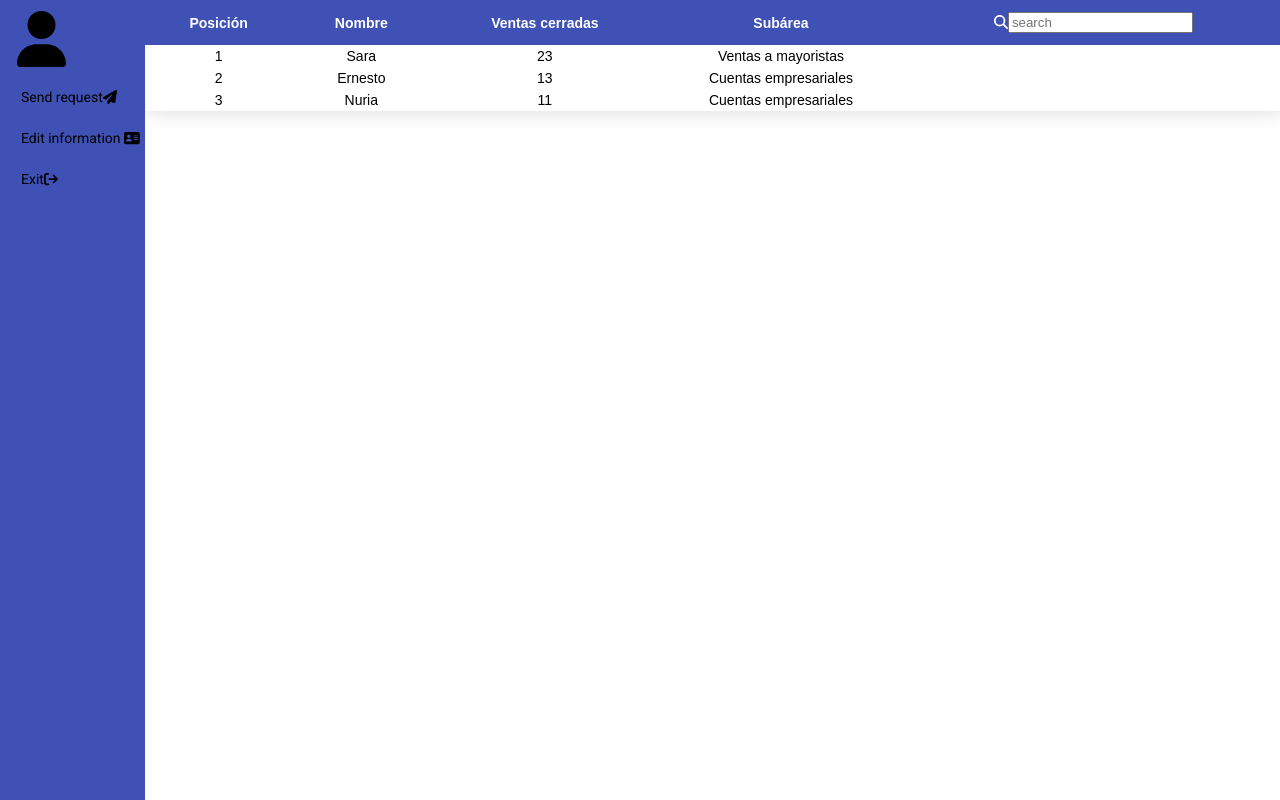
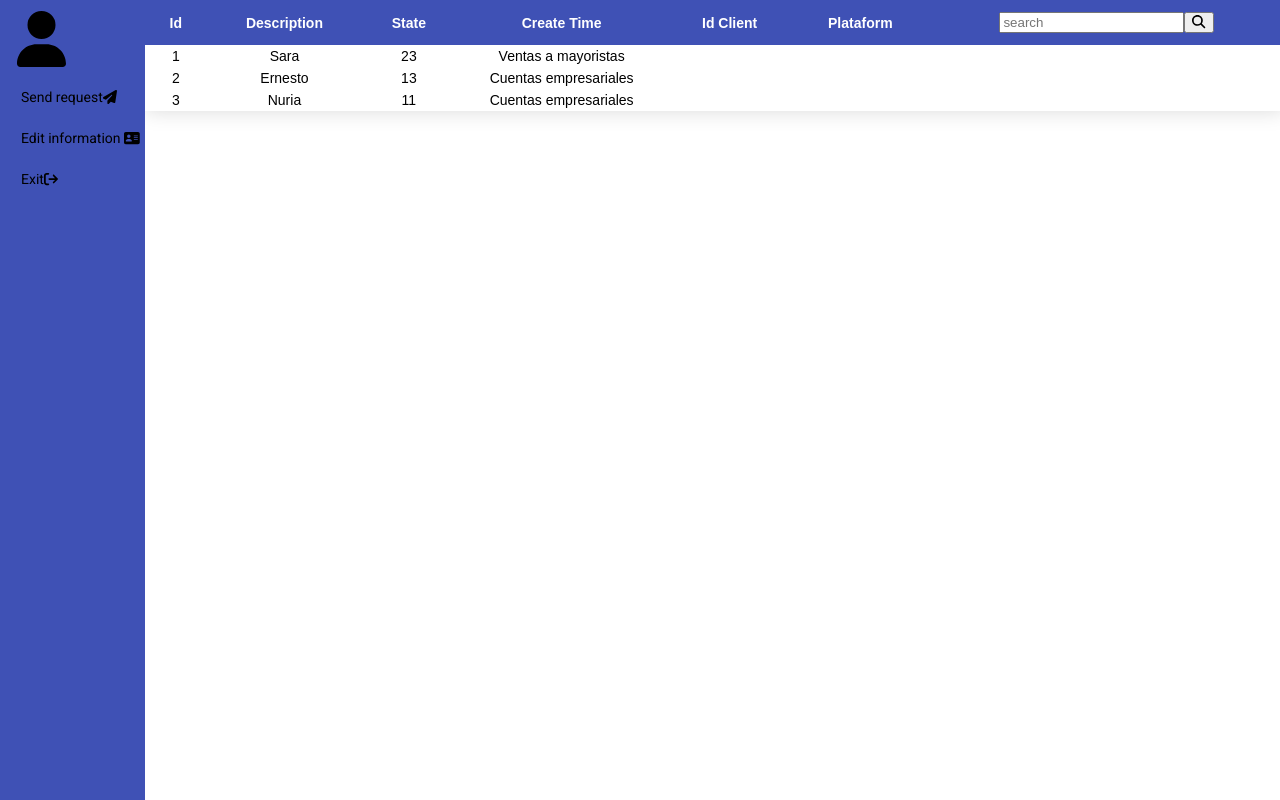
Before and after one commit to DoseiBrayin/TELECO-CRM, an Angular app in the folder front-end/TELECONUNICACIONES/: page /index-admin in a window 1280 px wide. Built offline with nearby package versions, Linux system fonts and the light colour scheme.

Commit message:
(Change): Change headers table and navigation sidebar

```diff
--- a/front-end/TELECONUNICACIONES/src/app/edit-admin/edit-admin.component.html
+++ b/front-end/TELECONUNICACIONES/src/app/edit-admin/edit-admin.component.html
@@ -10,7 +10,7 @@
         </div>
         <p></p>
         <ul>
-          <li><a routerLink="/index-admin">Home<i class="fa fa-home" aria-hidden="true"></i></a></li>
+          <li><a routerLink="/index-admin">Table<i class="fa fa-home" aria-hidden="true"></i></a></li>
           <li><a routerLink="/request-admin">Send request<i class="fa fa-paper-plane" aria-hidden="true"></i></a></li>
             <li class="salir"><a routerLink="/login">Exit<i class="fa fa-sign-out" aria-hidden="true"></i></a></li>
         </ul>
--- a/front-end/TELECONUNICACIONES/src/app/index-admin/index-admin.component.html
+++ b/front-end/TELECONUNICACIONES/src/app/index-admin/index-admin.component.html
@@ -21,11 +21,13 @@
     <table class="content-table">
         <thead>
             <tr>
-                <th>Posición</th>
-                <th>Nombre</th>
-                <th>Ventas cerradas</th>
-                <th>Subárea</th>
-                <th><i class="fa fa-search" aria-hidden="true"></i><input type="text" name="introducir_nombre" id="nombre" required="obligatorio" placeholder="search" ></th>
+                <th>Id</th>
+                <th>Description</th>
+                <th>State</th>
+                <th>Create Time</th>
+                <th>Id Client</th>
+                <th>Plataform</th>
+                <th><input type="text" name="introducir_nombre" id="nombre" required="obligatorio" placeholder="search" ><button><i class="fa fa-search" aria-hidden="true"></i></button></th>
             </tr>
         </thead>
         <tbody>
--- a/front-end/TELECONUNICACIONES/src/app/request-admin/request-admin.component.html
+++ b/front-end/TELECONUNICACIONES/src/app/request-admin/request-admin.component.html
@@ -11,7 +11,7 @@
         </div>
         <p></p>
         <ul>
-            <li><a routerLink="/index-admin">Home<i class="fa fa-home" aria-hidden="true"></i></a></li>
+            <li><a routerLink="/index-admin">Table<i class="fa fa-home" aria-hidden="true"></i></a></li>
             <li><a routerLink="/edit-admin">Edit user information <i class="fa fa-address-card" aria-hidden="true"></i></a></li>
             <li class="salir"><a routerLink="/login">Exit<i class="fa fa-sign-out" aria-hidden="true"></i></a></li>
         </ul>
```
